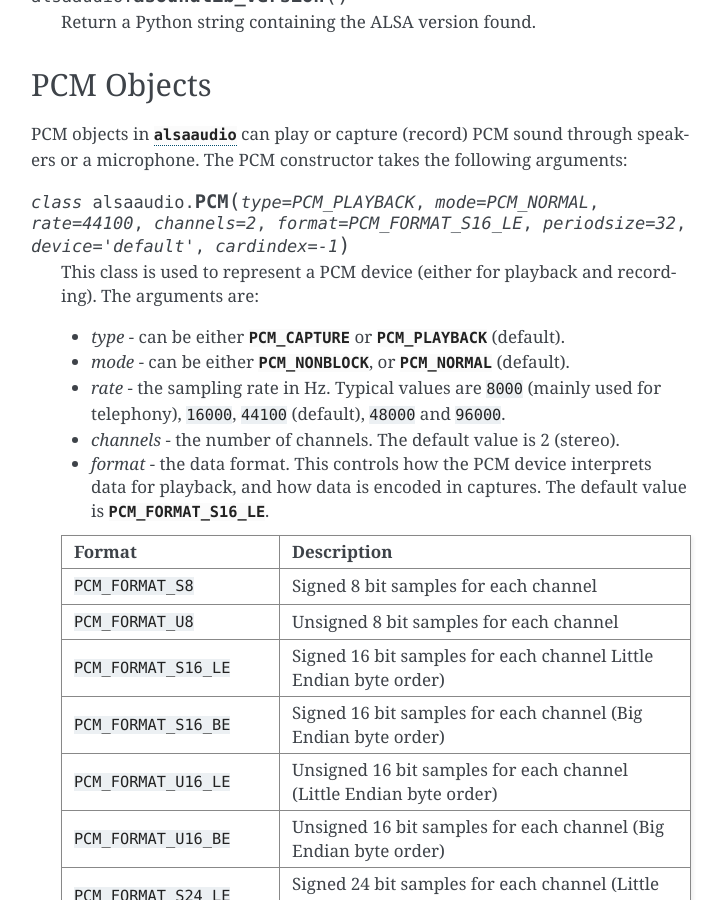
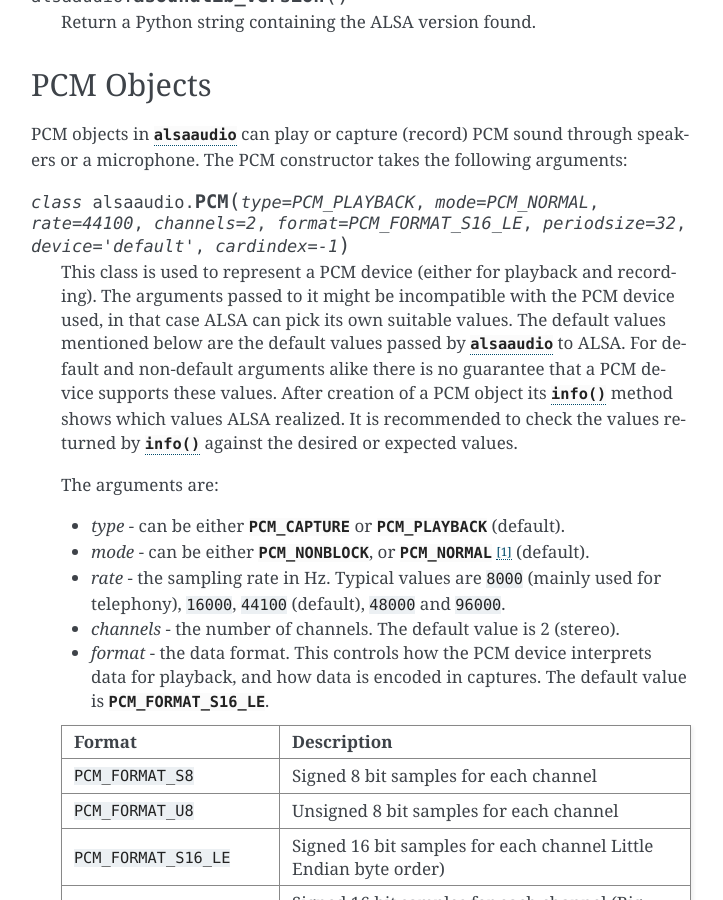
Before and after one commit to larsimmisch/pyalsaaudio, a Sphinx documentation site: the page built from doc/libalsaaudio.rst, in a window 1280 px wide and 900 px high, scrolled down 1436 px. Shown: the whole window, without its empty margins (389-1112 px from the left). Built offline with Sphinx 7.4.7, drawn with Linux system fonts in a browser that asks for light colours; some of the changed text lies outside the part shown.

Commit message:
Solve issue #110 regarding not realizing the specified periodsize. Documentation should make clear that more generally PCM devices can not be expected to support arbitrary values for the arguments passed during creation.

```diff
--- a/doc/libalsaaudio.rst
+++ b/doc/libalsaaudio.rst
@@ -113,11 +113,19 @@ following arguments:
 .. class:: PCM(type=PCM_PLAYBACK, mode=PCM_NORMAL, rate=44100, channels=2, format=PCM_FORMAT_S16_LE, periodsize=32, device='default', cardindex=-1)
 
    This class is used to represent a PCM device (either for playback and
-   recording). The arguments are:
+   recording). The arguments passed to it might be incompatible with the
+   PCM device used, in that case ALSA can pick its own suitable values. The
+   default values mentioned below are the default values passed by :mod:`alsaaudio`
+   to ALSA. For default and non-default arguments alike there is no guarantee that a
+   PCM device supports these values. After creation of a PCM object its :func:`info`
+   method shows which values ALSA realized. It is recommended to check the values
+   returned by :func:`info` against the desired or expected values.
+
+   The arguments are:
 
    * *type* - can be either :const:`PCM_CAPTURE` or :const:`PCM_PLAYBACK`
      (default).
-   * *mode* - can be either :const:`PCM_NONBLOCK`, or :const:`PCM_NORMAL`
+   * *mode* - can be either :const:`PCM_NONBLOCK`, or :const:`PCM_NORMAL` [#f1]_
      (default).
    * *rate* - the sampling rate in Hz. Typical values are ``8000`` (mainly used for telephony), ``16000``, ``44100`` (default), ``48000`` and ``96000``.
    * *channels* - the number of channels. The default value is 2 (stereo).
```
Also changed, not shown: other parts of doc/libalsaaudio.rst (+0 -2 lines).
